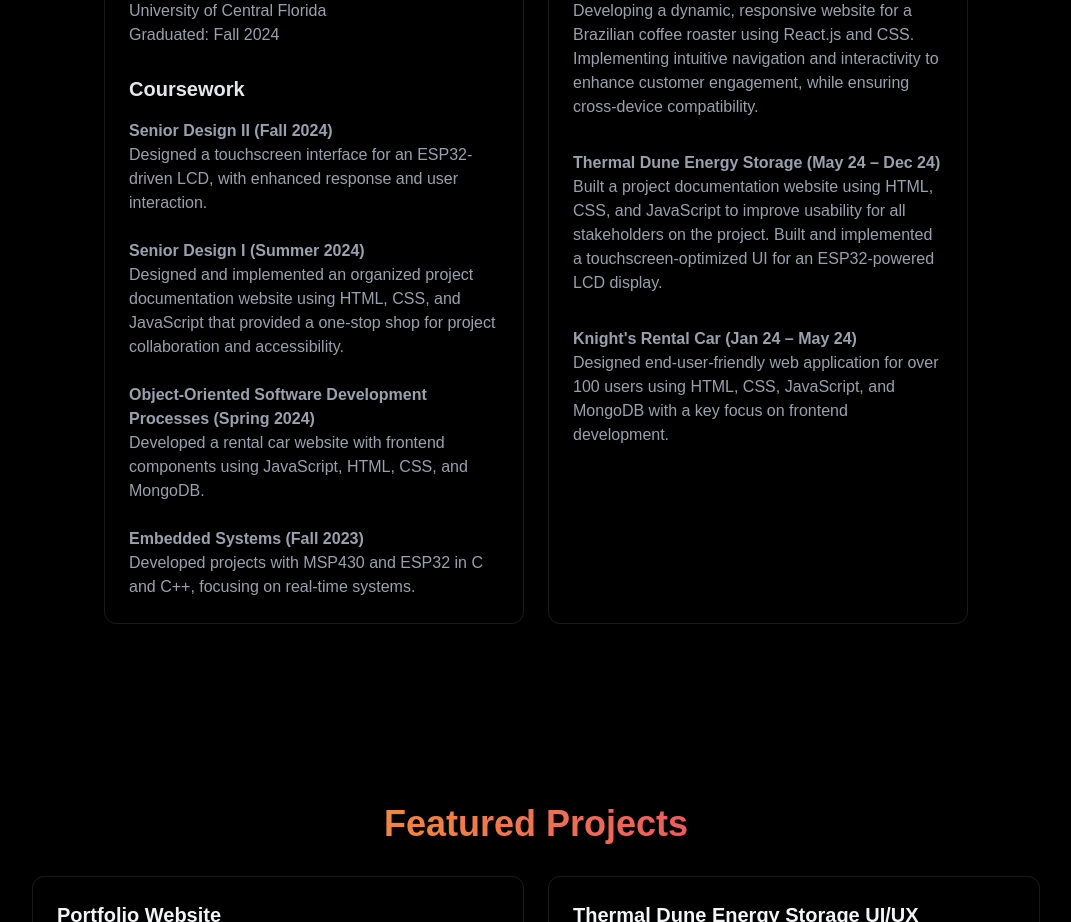
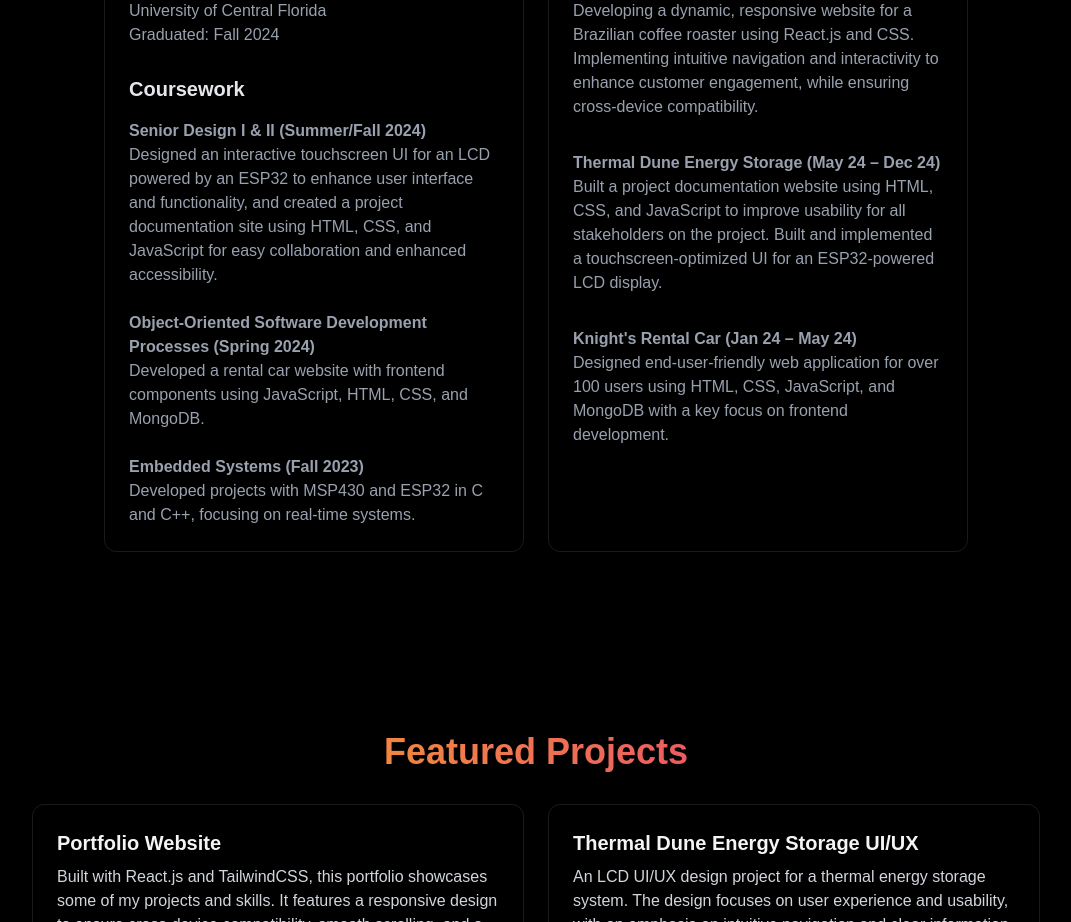
Before and after one commit to fpfrances/portfolio, a React (Vite) app: page / in a window 1280 px wide. Shown: the part 1400-2322 px from the top of the page, without its empty margins (104-1175 px from the left). Built offline with nearby package versions, Linux system fonts and the light colour scheme.

Commit message:
Updated about me

```diff
--- a/src/components/sections/About.jsx
+++ b/src/components/sections/About.jsx
@@ -65,8 +65,8 @@ export const About = () => {
                             </li>
                             <li>
                                 <h3 className="text-xl font-bold mb-4 text-gray-200">Coursework</h3>
-                                <strong>Senior Design II (Fall 2024)</strong><p>Designed a touchscreen interface for an ESP32-driven LCD, with enhanced response and user interaction.</p><br></br>
-                                <strong>Senior Design I (Summer 2024)</strong><p>Designed and implemented an organized project documentation website using HTML, CSS, and JavaScript that provided a one-stop shop for project collaboration and accessibility.</p><br></br>
+                                <strong>Senior Design I & II (Summer/Fall 2024)</strong><p>Designed an interactive touchscreen UI for an LCD powered by an ESP32 to enhance user interface and functionality,
+                                        and created a project documentation site using HTML, CSS, and JavaScript for easy collaboration and enhanced accessibility.</p><br></br>
                                 <strong>Object-Oriented Software Development Processes (Spring 2024)</strong><p>Developed a rental car website with frontend components using JavaScript, HTML, CSS, and MongoDB.</p><br></br>
                                 <strong>Embedded Systems (Fall 2023)</strong><p>Developed projects with MSP430 and ESP32 in C and C++, focusing on real-time systems.</p>
                             </li>
```
